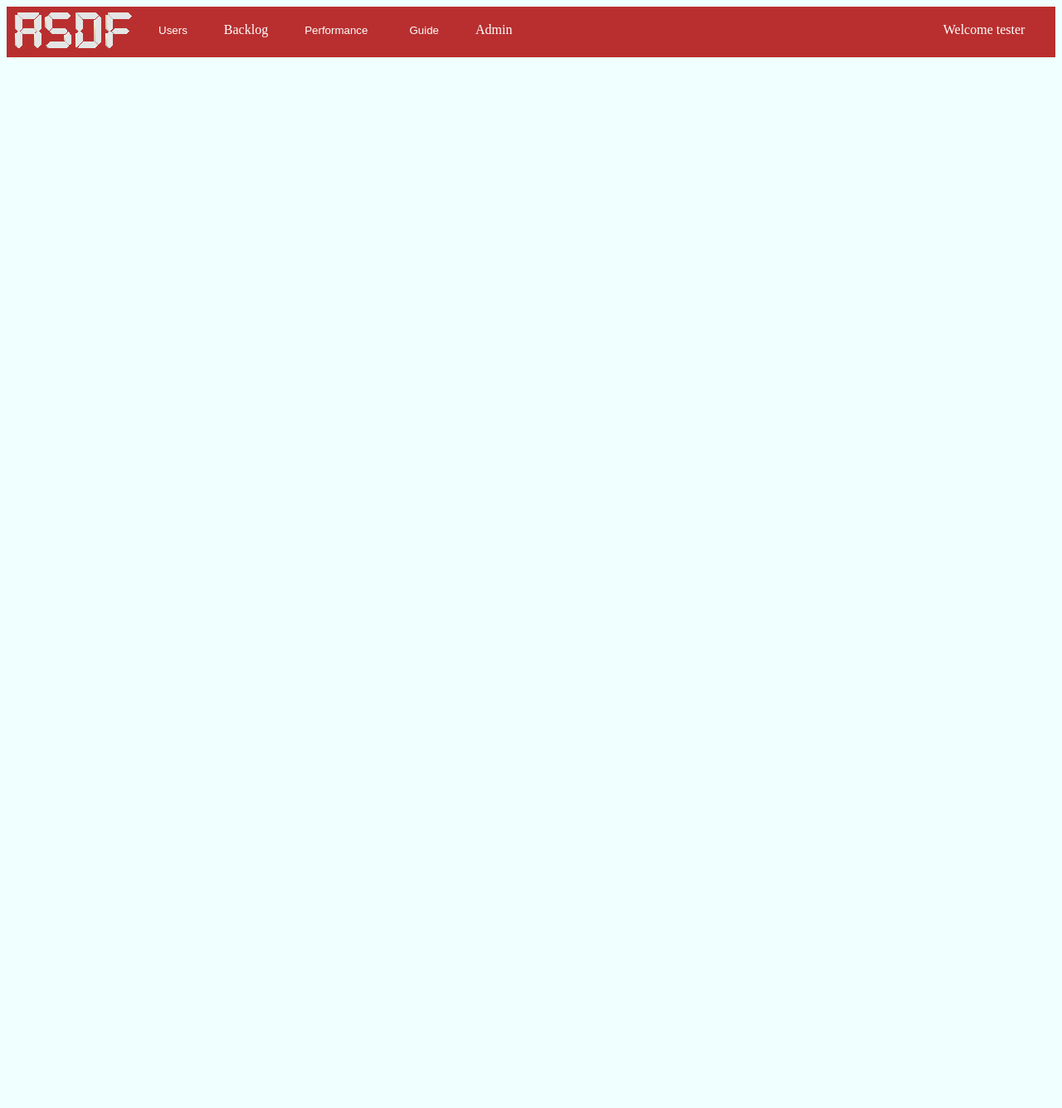
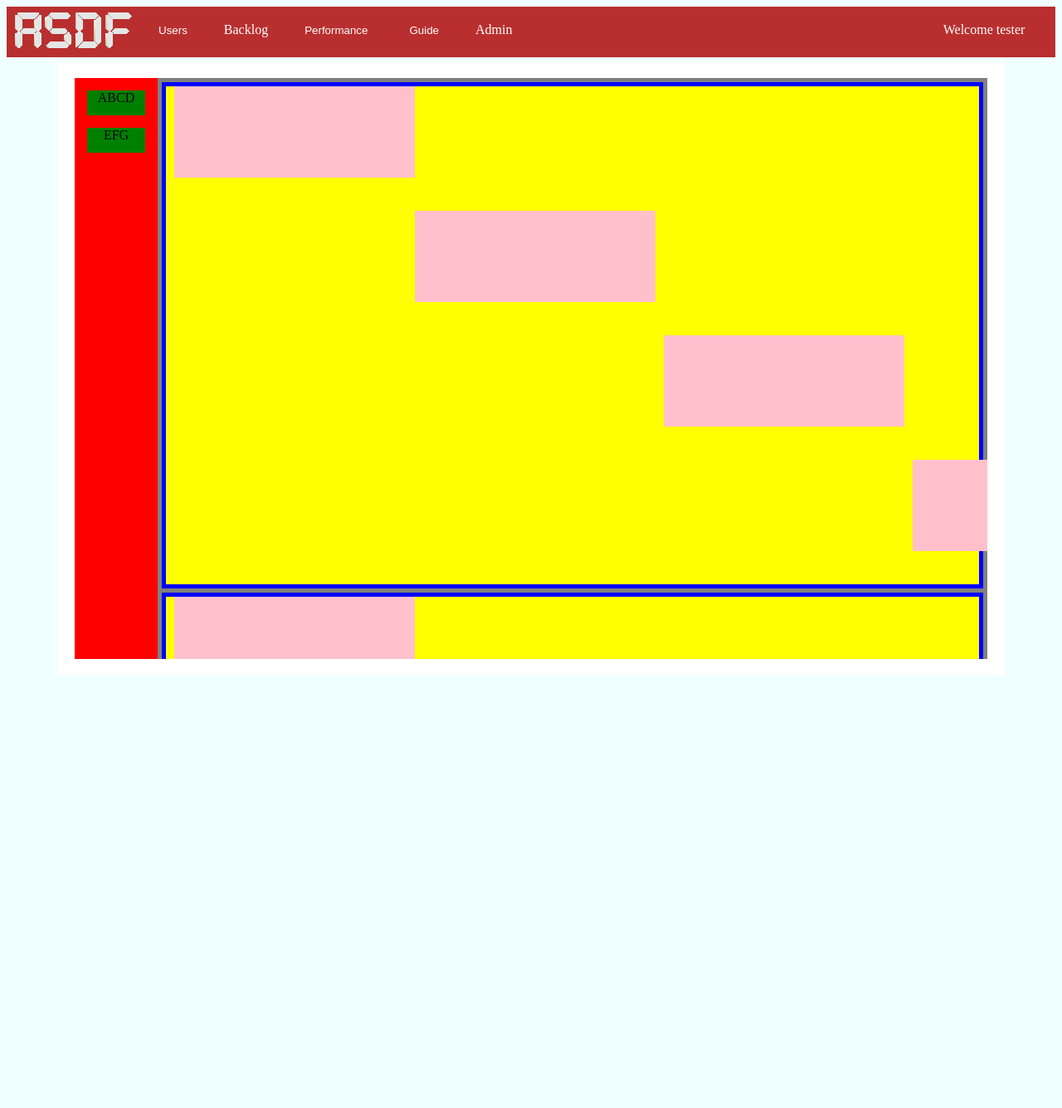
Before and after one commit to 0300962/ASDF, a PHP site: page /task-board.php in a window 1280 px wide. Shown: the whole page at 83% size. Run offline with PHP 8.4, Linux system fonts and the light colour scheme; data that the repository does not hold is empty.

Commit message:
1-7-18 - Task board layout in progress

```diff
--- a/ASDF/CSS/taskboard.css
+++ b/ASDF/CSS/taskboard.css
@@ -0,0 +1,93 @@
+#container {
+    width: 95%;
+    height: 700px;
+    display: flex;
+    flex-direction: row;
+    overflow-y: auto;
+    margin-top: 5px;
+    margin-left: auto;
+    margin-right: auto;
+    background-color: white;
+}
+@media (max-width: 1400px) {
+    #container {
+        width: 1100px;
+    }
+    .pbi {
+        width: 1100px;
+    }
+
+}
+
+#user_list {
+    flex-direction: column;
+    flex-shrink: 0;
+    width: 100px;
+    height: 700px;
+    overflow-y: auto;
+    background-color: red;
+}
+
+.user_box {
+    height: 30px;
+    width: 70px;
+    margin-left: auto;
+    margin-right: auto;
+    background-color: green;
+    text-align: center;
+    margin-top: 15px;
+}
+
+#task_board {
+    display: inline-block;
+    width: 100%;
+    height: 700px;
+    overflow-y: auto;
+    background-color: grey;
+}
+.pbi {
+    display: block;
+    width: 98%;
+    background-color: blue;
+    padding: 5px;
+    margin: 5px;
+}
+.sbi {
+    display: block;
+    width: 100%;
+    height: 150px;
+    background-color: yellow;
+}
+
+.not_started {
+    position: relative;
+    left: 10px;
+    height: 100px;
+    width: 280px;
+    padding: 5px;
+    background-color: pink;
+}
+.in_progress {
+    position: relative;
+    left: 300px;
+    height: 100px;
+    width: 280px;
+    padding: 5px;
+    background-color: pink;
+}
+.testing {
+    position: relative;
+    left: 600px;
+    height: 100px;
+    width: 280px;
+    padding: 5px;
+    background-color: pink;
+}
+.done {
+    position: relative;
+    left: 900px;
+    height: 100px;
+    width: 280px;
+    padding: 5px;
+    background-color: pink;
+}
--- a/ASDF/task-board.php
+++ b/ASDF/task-board.php
@@ -6,3 +6,43 @@
  * Time: 12:56
  */
 include 'header.php';
+
+?>
+<link rel="stylesheet" href="CSS/taskboard.css">
+<div id="container">
+    <div id="user_list">
+        <div class="user_box">ABCD</div>
+        <div class="user_box">EFG</div>
+    </div>
+    <div id="task_board">
+        <div class="pbi" id="123">
+            <div class="sbi">
+                <div class="not_started"></div>
+            </div>
+            <div class="sbi">
+                <div class="in_progress"></div>
+            </div>
+            <div class="sbi">
+                <div class="testing"></div>
+            </div>
+            <div class="sbi">
+                <div class="done"></div>
+            </div>
+        </div>
+        <div class="pbi" id="456">
+            <div class="sbi">
+                <div class="not_started"></div>
+            </div>
+            <div class="sbi">
+                <div class="in_progress"></div>
+            </div>
+            <div class="sbi">
+                <div class="testing"></div>
+            </div>
+            <div class="sbi">
+                <div class="done"></div>
+            </div>
+        </div>
+
+    </div>
+</div>
```
